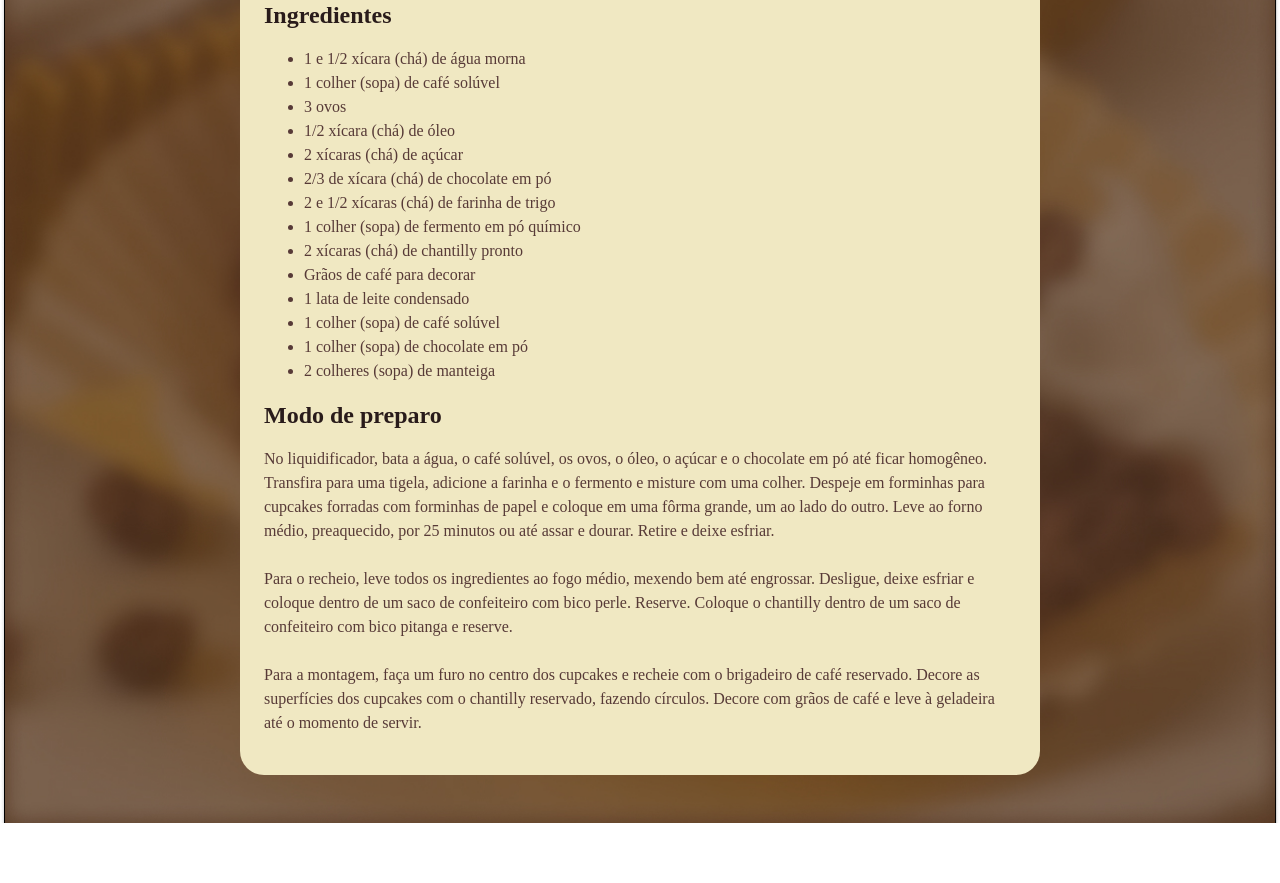
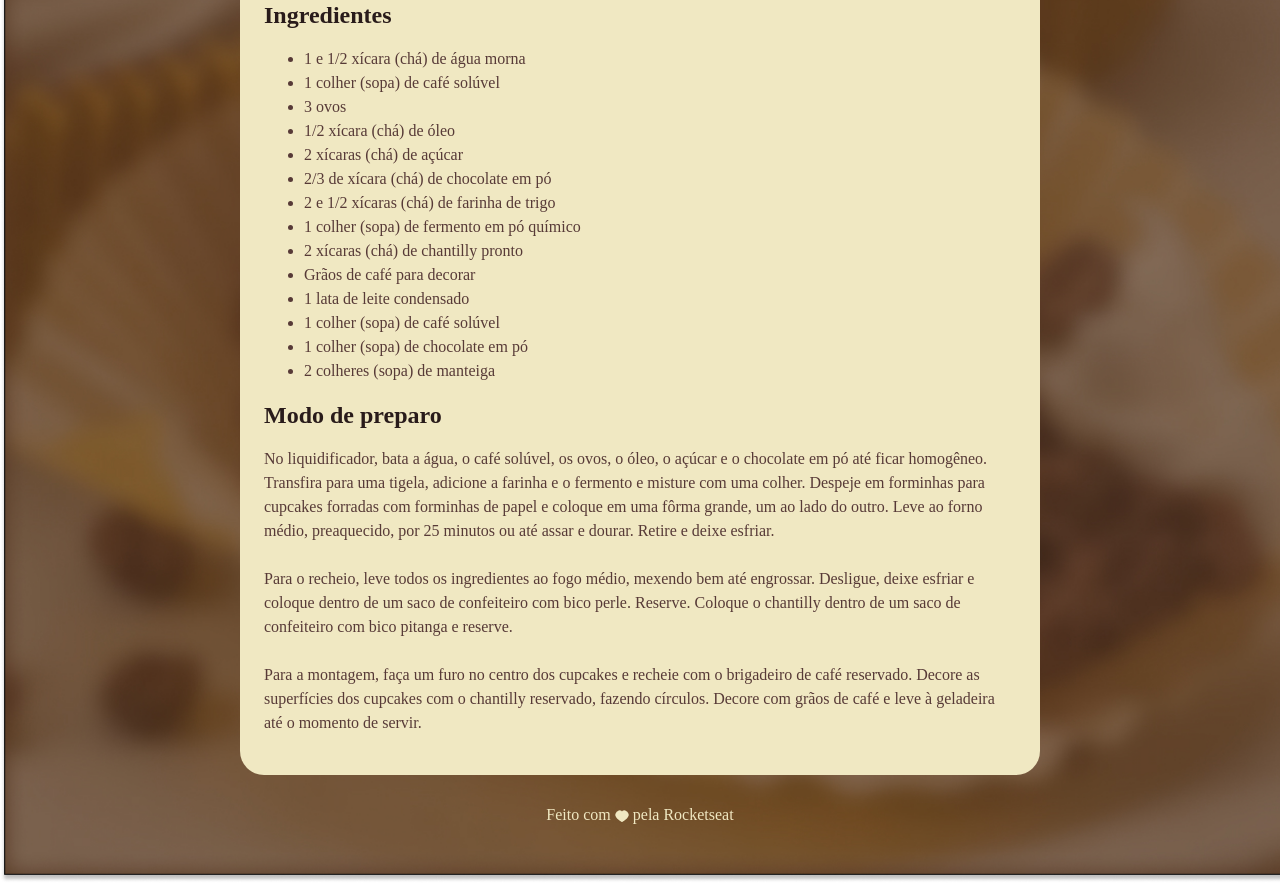
Before and after one commit to gabmax-soo/projeto-receita, a plain HTML site: page index.html in a window 1280 px wide. Shown: the part 754-1637 px from the top of the page. Before the commit the page ends 1577 px from the top, so only its background shows below. Drawn offline with Linux system fonts and the light colour scheme; a web font is replaced by a local one.

Commit message:
adicionando o footer

```diff
--- a/index.html
+++ b/index.html
@@ -57,6 +57,8 @@
             </section>
         </main>
     </div>
+    <footer>Feito com <img src="assets/Vector.svg
+        " alt="coracao fofinho"> pela Rocketseat</footer>
 
 </body>
 </html>
--- a/style.css
+++ b/style.css
@@ -17,7 +17,7 @@ body{
     padding: 24px;
     background-color: #F0E8C2 ;
     border-radius: 24px;
-    margin: 48px auto;
+    margin: 48px auto 28px;
 }
 
 img {
@@ -35,3 +35,14 @@ h2{
     font-size: 24px;
     color:#291B1A
 }
+
+footer{
+    color: #F0E8C2;
+    text-align: center;
+    padding-bottom: 48px;
+
+}
+
+footer img{
+    vertical-align: middle;
+}
```
Also changed, not shown: assets/Vector.svg (added).
